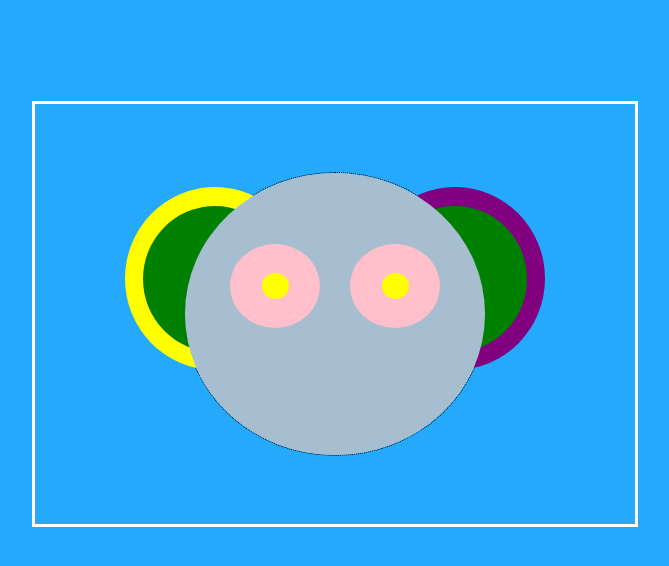
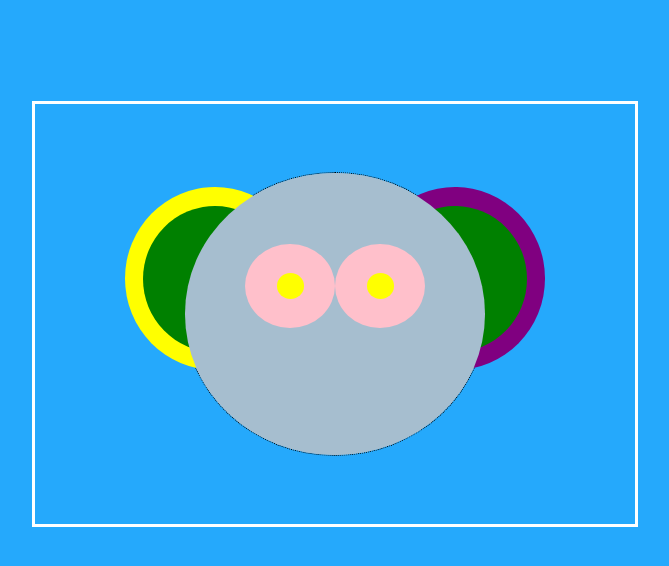
Before and after one commit to michelllee/pure-css, a website built with webpack: page src/index.html in a window 1280 px wide. Shown: the whole page, without its empty margins (305-974 px from the left). Built offline with nearby package versions, Linux system fonts and the light colour scheme.

Commit message:
ADJUSTED EYES

```diff
--- a/src/main.css
+++ b/src/main.css
@@ -70,7 +70,7 @@ body {
     background: pink;
     width: 30%;
     height: 30%;
-    left: 15%;
+    left: 20%;
     top: 25%;
     border-radius: 50%;
     z-index: 3;
@@ -81,7 +81,7 @@ body {
     background: pink;
     width: 30%;
     height: 30%;
-    right: 15%;
+    right: 20%;
     top: 25%;
     border-radius: 50%;
     z-index: 3;
```
